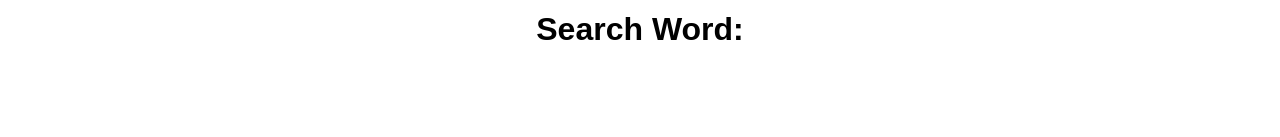
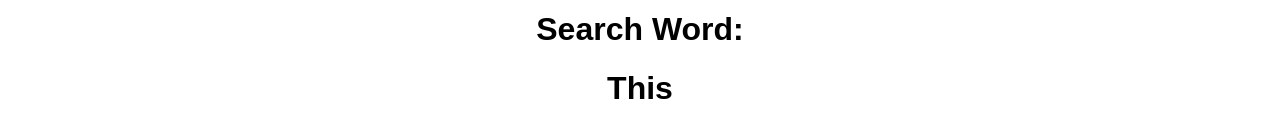
Before and after one commit to iAmNawa/cryptotracker, a React (Create React App) app: page / in a window 1280 px wide. Shown: the part 221-358 px from the top of the page. Built offline with nearby package versions, Linux system fonts and the light colour scheme.

Commit message:
working now by putting e.target.value to make the XHR but setState with the request.response

```diff
--- a/src/containers/SearchBar.js
+++ b/src/containers/SearchBar.js
@@ -7,7 +7,7 @@ class SearchBar extends Component {
     super(props);
     this.state = {
       SearchForName: "",
-      description: ""
+      description: "This"
     }
   }
 
@@ -15,11 +15,11 @@ class SearchBar extends Component {
 
     var request = new XMLHttpRequest();
     //request.addEventListener("load", letUsGetResults);
-    request.open('GET', `https://en.wikipedia.org/w/api.php?action=opensearch&search=butterfly&format=json&origin=*`);
+    request.open('GET', 'https://en.wikipedia.org/w/api.php?action=opensearch&search=' + e.target.value + '&format=json&origin=*');
     request.responseType = 'json';
 
     request.onload = function() {
-      setTimeout(function(){ this.setState({description: request.response[2]}) }.bind(this), 200);
+      this.setState({description: request.response[2]})
       console.log(request.response[2])
     }.bind(this)
     request.send();
```
